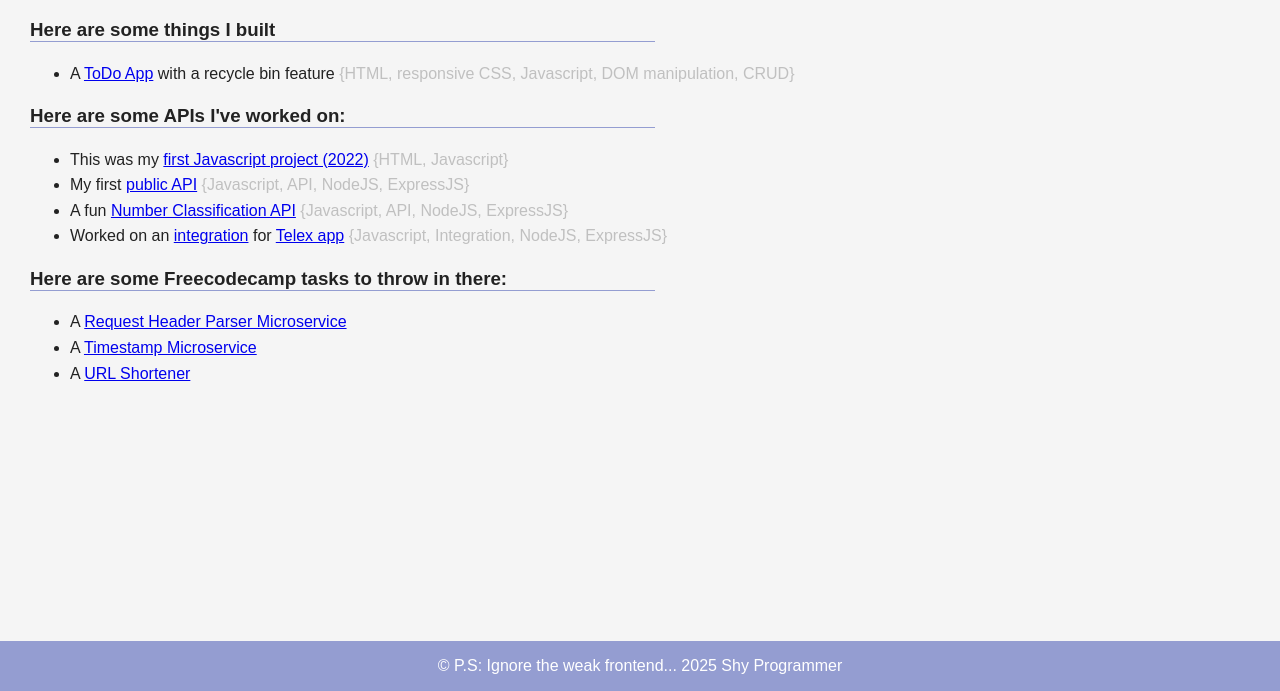
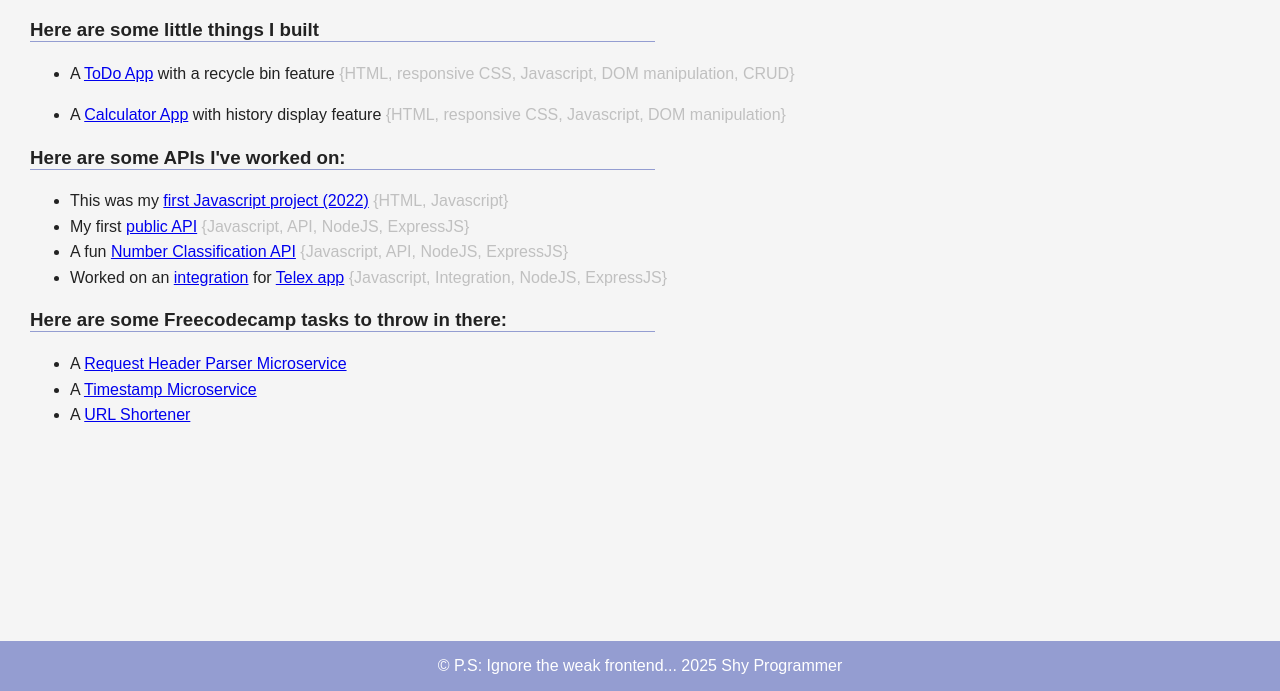
Before and after one commit to shy-programmer/Introductory-page, a website: page pages/projects.html in a window 1280 px wide. Shown: the part 109-800 px from the top of the page. Drawn offline with Linux system fonts and the light colour scheme; files that its build step writes are made by us from their sources.

Commit message:
feat/ adding calculator app link

```diff
--- a/pages/projects.html
+++ b/pages/projects.html
@@ -15,10 +15,14 @@
     <div>
         <main>
             <h1>My Projects</h1>
-            <h3>Here are some things I built</h3>
+            <h3>Here are some little things I built</h3>
             <ul>
                 <li>A <a href="https://to-do-app-7trt.onrender.com/" target="_blank">ToDo App</a> with a recycle bin feature
                     <span>{HTML, responsive CSS, Javascript, DOM manipulation, CRUD}</span></li>
+            </ul>
+            <ul>
+                <li>A <a href="https://calculator-app-e54o.onrender.com/" target="_blank">Calculator App</a> with history display feature
+                    <span>{HTML, responsive CSS, Javascript, DOM manipulation}</span></li>
             </ul>
             <h3>Here are some APIs I've worked on:</h3>
             <ul>
```
